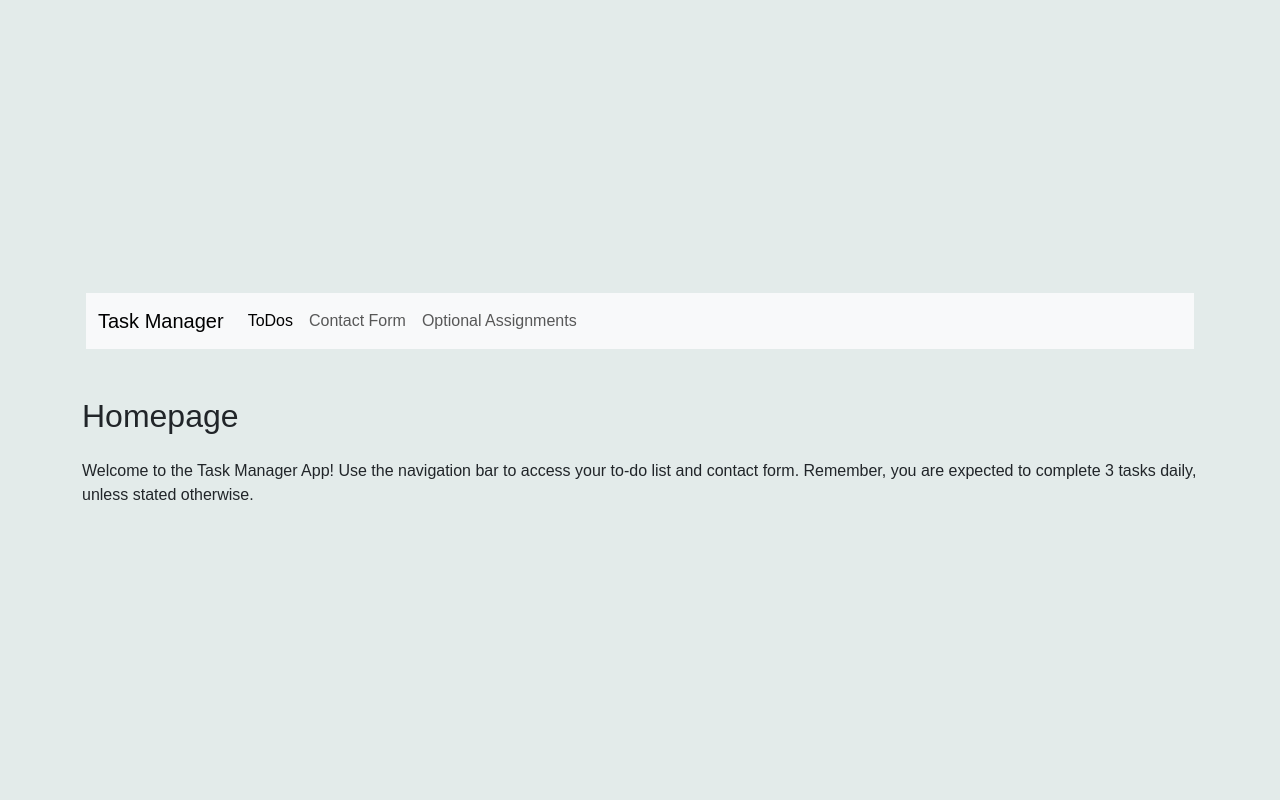
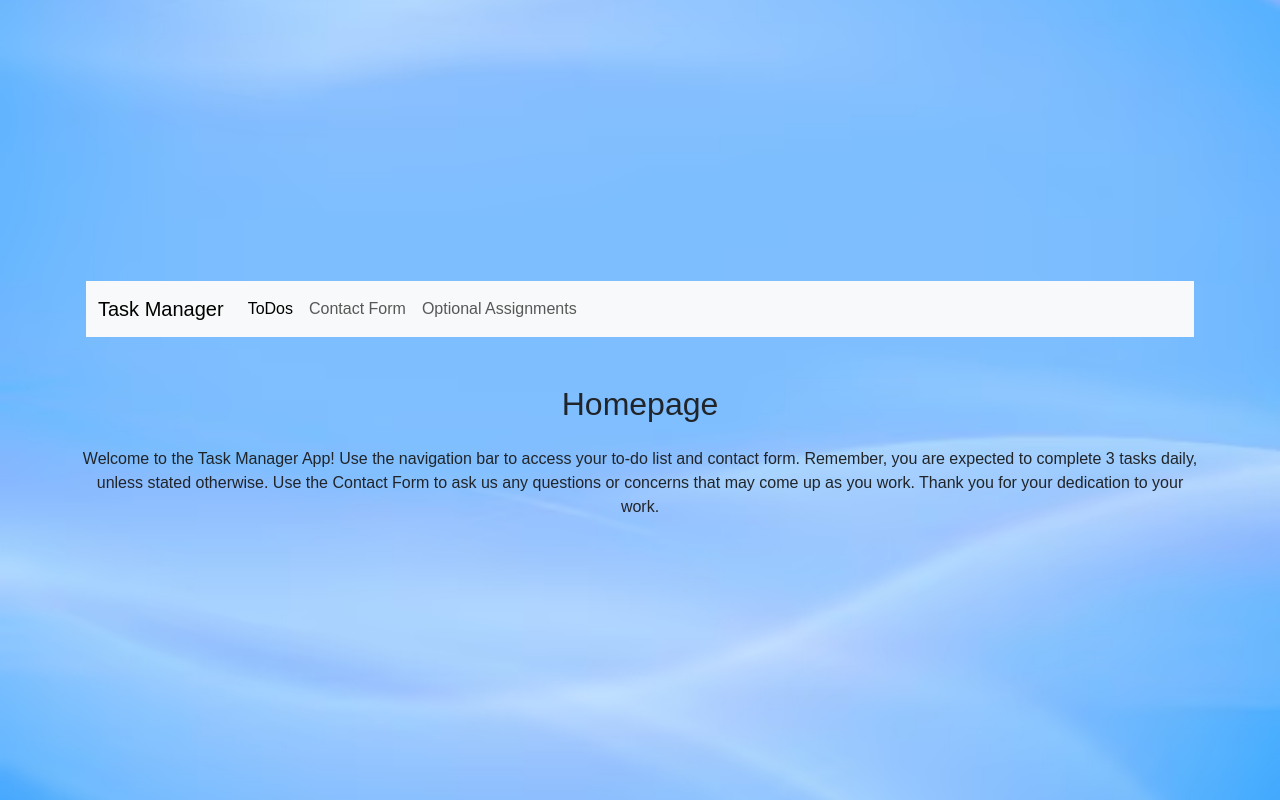
Before and after one commit to JakeBissen/Project-3, a React (Vite) app: page /#/ in a window 1280 px wide. Built offline with nearby package versions, Linux system fonts and the light colour scheme.

Commit message:
finished with Project

```diff
--- a/src/Components/ContactC.css
+++ b/src/Components/ContactC.css
@@ -3,7 +3,6 @@
 
 body {
   font-family: Arial, sans-serif;
-  background-color: #e3ebea;
   min-height: 100vh;
   margin: 0;
   padding: 0;
--- /dev/null
+++ b/src/Components/HomePageC.css
@@ -0,0 +1,13 @@
+
+
+body {
+    background-image: url(/Project-3/src/assets/image.png);
+        background-position: 100%;
+        background-attachment: fixed;
+        background-size: cover;
+}
+
+.text-BOX {
+    justify-content: center;
+    text-align: center;
+}
--- a/src/Components/Homepage.tsx
+++ b/src/Components/Homepage.tsx
@@ -1,11 +1,22 @@
-import React from "react";
+import 'bootstrap/dist/js/bootstrap.bundle.min.js';
 import 'bootstrap/dist/css/bootstrap.min.css';
+import './HomePageC.css'
 
 function Homepage() {
   return (
-    <main className='homepage container mt-5'>
-        <h2 className="mb-4">Homepage</h2>
-        <p>Welcome to the Task Manager App! Use the navigation bar to access your to-do list and contact form. Remember, you are expected to complete 3 tasks daily, unless stated otherwise.</p>
+    <main className='HomePage  mt-5'>
+
+        <div className='container'>
+          <div className='row'>
+             <div>
+            <div className='text-BOX col-sm-8 col-lg-12 m-12'>
+
+            <h2 className="mb-4 text-center">Homepage</h2>
+           <p>Welcome to the Task Manager App! Use the navigation bar to access your to-do list and contact form. Remember, you are expected to complete 3 tasks daily, unless stated otherwise. Use the Contact Form to ask us any questions or concerns that may come up as you work. Thank you for your dedication to your work.</p>
+            </div>
+        </div>
+       </div>
+       </div>
     </main>
   );
 }
--- a/src/Components/TodoListC.css
+++ b/src/Components/TodoListC.css
@@ -21,7 +21,7 @@ h3 {
   padding: 52px;
     border-radius: 12px;
     box-shadow: 0 4px 12px rgba(0, 0, 0, 0.4);
-    background-color:#f3f6fd;
+    background-color:#d6dff7;
 }
 
 
@@ -209,6 +209,7 @@ button {
     align-items:center;
     cursor: pointer;
     user-select: none;
+ /* ingore error */
  }
 
  .done-toggle input {
```
Also changed, not shown: src/assets/image.png (added).
